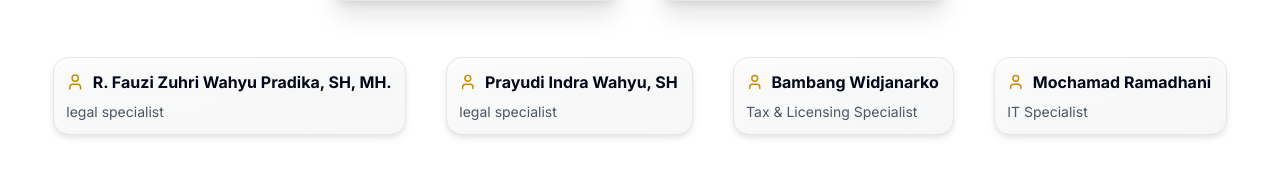
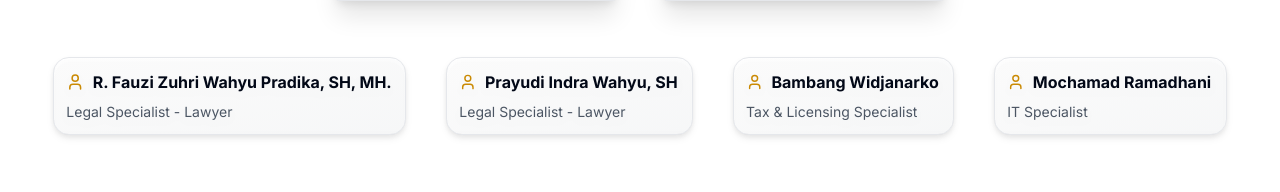
Before and after one commit to mcramaaa/satyam, a Next.js app: page / in a window 1280 px wide. Shown: the part 3799-3991 px from the top of the page. Built offline with nearby package versions, Linux system fonts and the light colour scheme.

Commit message:
update: edit lawyer

```diff
--- a/src/components/sections/TeamSection.tsx
+++ b/src/components/sections/TeamSection.tsx
@@ -24,11 +24,11 @@ const teamLead = [
 const teamMembers = [
   {
     name: "R. Fauzi Zuhri Wahyu Pradika, SH, MH.",
-    position: "legal specialist",
+    position: "Legal Specialist - Lawyer",
   },
   {
     name: "Prayudi Indra Wahyu, SH",
-    position: "legal specialist",
+    position: "Legal Specialist - Lawyer",
   },
   {
     name: "Bambang Widjanarko",
```
